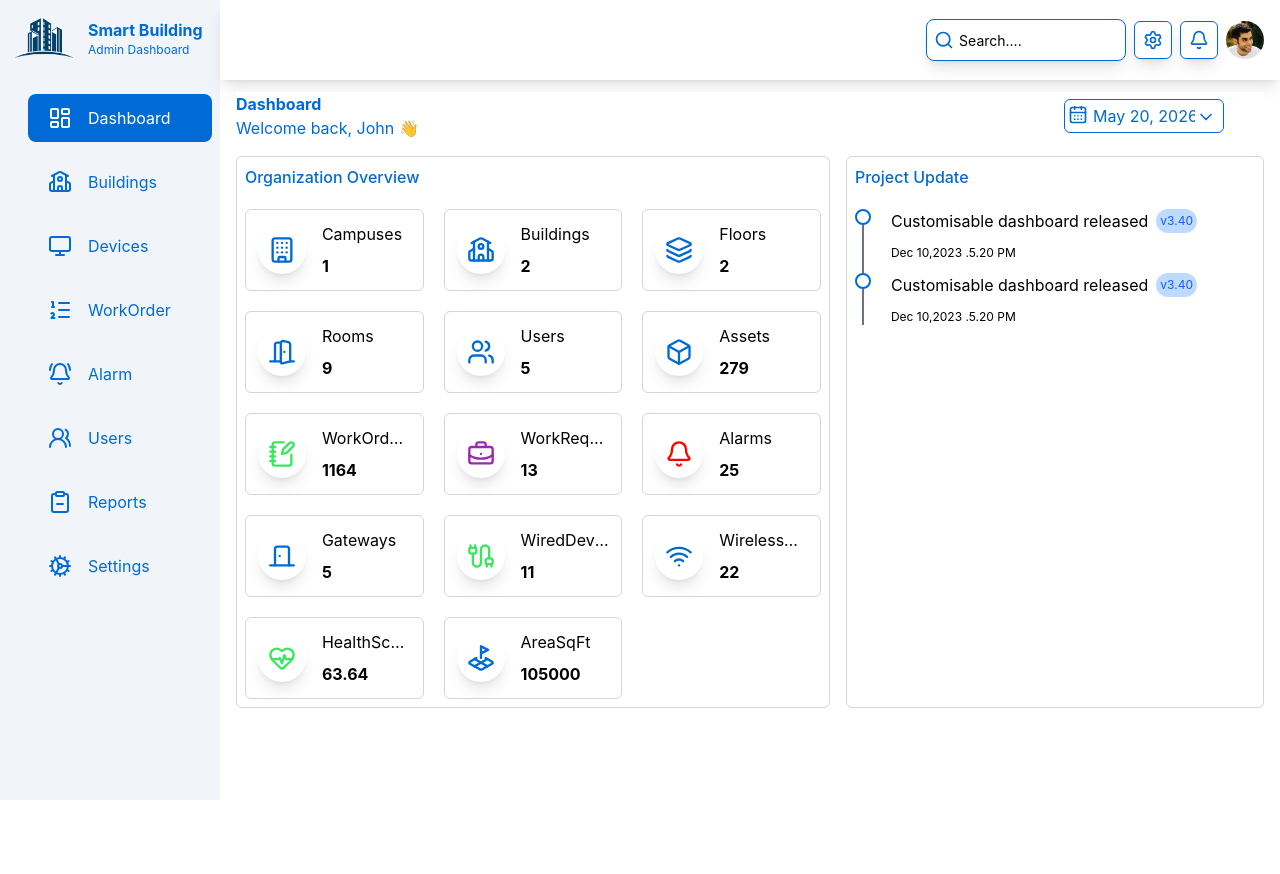
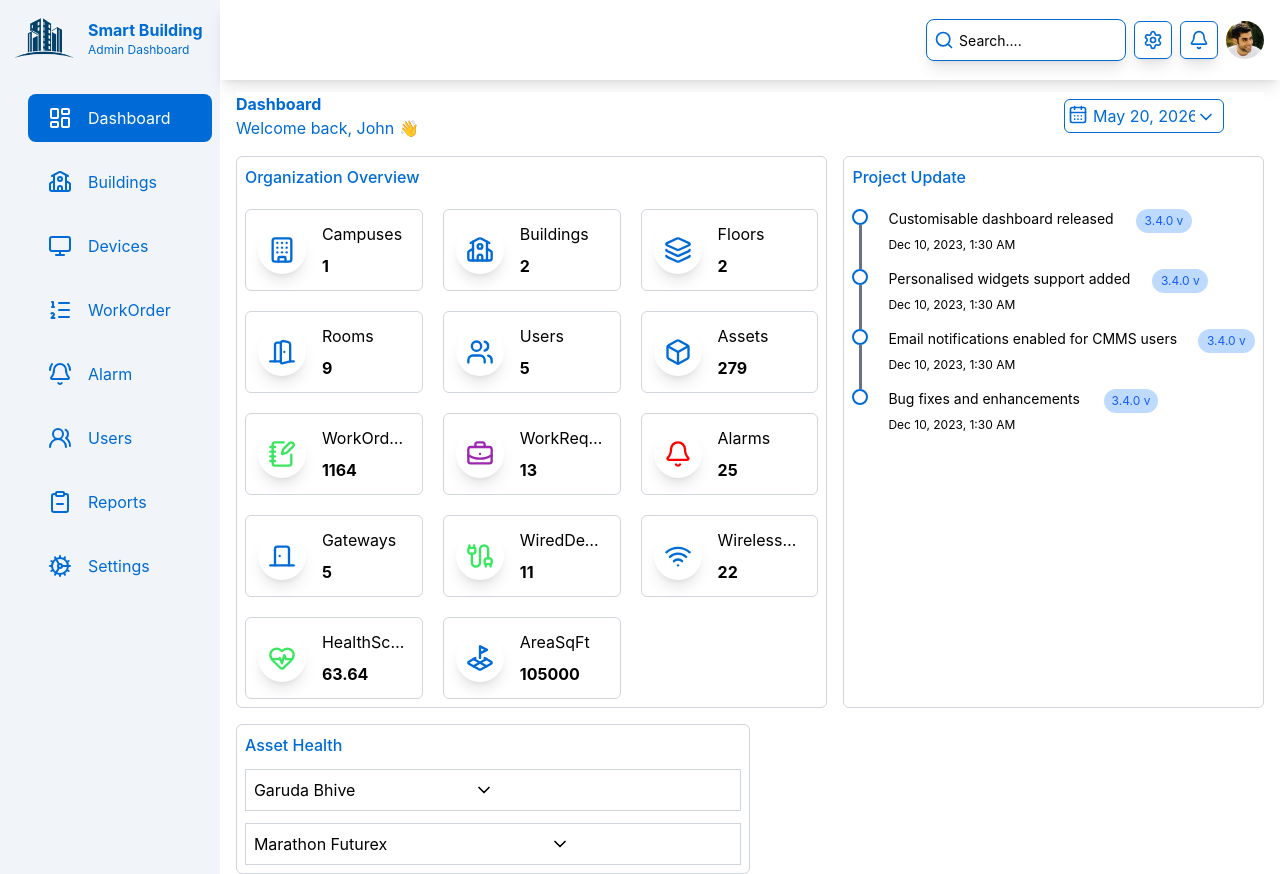
Before and after one commit to Gauthamav/smart-building-admin-dashboard, a React (Vite) app: page / in a window 1280 px wide. Before the commit the page ends 800 px from the top, so only its background shows below. Built offline with nearby package versions, Linux system fonts and the light colour scheme.

Commit message:
product update widget completed

```diff
--- /dev/null
+++ b/public/data/productUpdate.json
@@ -0,0 +1,26 @@
+[
+  {
+    "id": 1,
+    "title": "Customisable dashboard released",
+    "version": "3.4.0",
+    "releaseDate": 1702171842000
+  },
+  {
+    "id": 2,
+    "title": "Personalised widgets support added",
+    "version": "3.4.0",
+    "releaseDate": 1702171842000
+  },
+  {
+    "id": 3,
+    "title": "Email notifications enabled for CMMS users",
+    "version": "3.4.0",
+    "releaseDate": 1702171842000
+  },
+  {
+    "id": 4,
+    "title": "Bug fixes and enhancements",
+    "version": "3.4.0",
+    "releaseDate": 1702171842000
+  }
+]
--- /dev/null
+++ b/src/components/DashboardPage/AssetHealth.tsx
@@ -0,0 +1,45 @@
+import React from 'react';
+import WidgetHeading from '../WidgetHeading';
+import BuildingHealthAccordion from './BuildingHealthAccordion';
+
+const AssetHealth = () => {
+  const data = [
+    {
+      building: 'Garuda Bhive',
+      floors: [
+        {
+          name: 'Floor 1',
+          assets: { healthy: 120, warning: 18, critical: 4 },
+          energy: { consumption: 240, unit: 'kWh' },
+        },
+        {
+          name: 'Floor 2',
+          assets: { healthy: 98, warning: 11, critical: 2 },
+          energy: { consumption: 190, unit: 'kWh' },
+        },
+      ],
+    },
+    {
+      building: 'Marathon Futurex',
+      floors: [
+        {
+          name: 'Ground Floor',
+          assets: { healthy: 85, warning: 9, critical: 1 },
+          energy: { consumption: 130, unit: 'kWh' },
+        },
+      ],
+    },
+  ];
+  return (
+    <div className=" max-w-full bg-white w-[50%]   border-[1px] border-gray-300 rounded-md p-2">
+      <WidgetHeading heading="Asset Health" />
+      <div className="flex flex-col mt-3 w-full gap-3">
+        {data.map(item => (
+          <BuildingHealthAccordion name={item.building} floor={item.floors}></BuildingHealthAccordion>
+        ))}
+      </div>
+    </div>
+  );
+};
+
+export default AssetHealth;
--- /dev/null
+++ b/src/components/DashboardPage/BuildingFloorCard.tsx
@@ -0,0 +1,11 @@
+ import React from 'react'
+
+ const BuildingFloorCard = () => {
+   return (
+     <div>
+
+     </div>
+   )
+ }
+
+ export default BuildingFloorCard
--- /dev/null
+++ b/src/components/DashboardPage/BuildingHealthAccordion.tsx
@@ -0,0 +1,45 @@
+import { ChevronDown, ChevronUp } from 'lucide-react';
+import React, { useState } from 'react';
+import BuildingFloorCard from './BuildingFloorCard';
+
+type floorItems = {
+  name: string;
+  assets: {
+    healthy: number;
+    warning: number;
+    critical: number;
+  };
+  energy: {
+    consumption: number;
+    unit: string;
+  };
+};
+type AssetHealthProps = {
+  name: string;
+  floor: floorItems[];
+};
+
+const BuildingHealthAccordion = ({ name, floor }: AssetHealthProps) => {
+  const [active, setActive] = useState(false);
+
+  const handleAccordion = () => {
+    setActive(prev => !prev);
+  };
+  return (
+    <div className="py-2 px-2 flex items-center justify-between border-[1px] border-gray-300 ">
+      <h5>{name}</h5>
+      <button onClick={handleAccordion}>
+        {active ? (
+          <ChevronUp size={20} className="cursor-pointer" />
+        ) : (
+          <ChevronDown size={20} className="cursor-pointer" />
+        )}
+      </button>
+      {floor.map(item => (
+        <BuildingFloorCard name={item.name} assets={item.assets} energy={item.energy} />
+      ))}
+    </div>
+  );
+};
+
+export default BuildingHealthAccordion;
--- a/src/components/DashboardPage/OrganizationOverview.tsx
+++ b/src/components/DashboardPage/OrganizationOverview.tsx
@@ -23,7 +23,7 @@ const OrganizationOverview = () => {
   return (
     <div className=" w-full bg-white  border-[1px] border-gray-300 rounded-md p-2">
       <WidgetHeading heading="Organization Overview" />
-      <div className="grid xl:grid-cols-3 sm:grid-cols-2  items-center pt-5  gap-5">
+      <div className="grid xl:grid-cols-3 grid-cols-2  items-center pt-5  gap-5">
         {items.length !== 0 ? (
           items.map(item => (
             <OverviewCard key={item.id} name={item?.name} value={item?.value} icon={item?.icon}></OverviewCard>
--- a/src/components/DashboardPage/ProductUpdate.tsx
+++ b/src/components/DashboardPage/ProductUpdate.tsx
@@ -1,38 +1,43 @@
 import React from 'react';
 import WidgetHeading from '../WidgetHeading';
+import UpdateTimeline from './UpdateTimeline';
+import { useState, useEffect } from 'react';
+
+type TimelineItems = {
+  id: number;
+  title: string;
+  version: string;
+  releaseDate: number;
+  length: number;
+  index: number;
+};
 
 const ProductUpdate = () => {
+  const [items, setItems] = useState<TimelineItems[]>([]);
+
+  const fetchData = async () => {
+    const result = await fetch('/data/productUpdate.json');
+    const data = await result.json();
+    setItems(data);
+  };
+  useEffect(() => {
+    fetchData();
+  }, []);
+
   return (
-    <div className=" w-[70%] max-w-full bg-white  border-[1px] border-gray-300 rounded-md p-2">
+    <div className=" md:w-[70%] w-full max-w-full bg-white  border-[1px] border-gray-300 rounded-md p-2">
       <WidgetHeading heading="Project Update" />
-      <div className='mt-5'>
-        <div className="flex   gap-5">
-          <div className="flex flex-col items-center">
-            <div className="w-4 max-h-4 rounded-full max-w-full h-full bg-white border-2 border-[#006bd6]"></div>
-            <div className="w-[2.5px] h-full bg-gray-500"></div>
-          </div>
-          <div className="flex flex-col ">
-            <div className="flex gap-2">
-              <p>Customisable dashboard released</p>
-              <p className="p-1 bg-blue-200 rounded-xl text-blue-600 text-xs">v3.40</p>
-            </div>
-            <p className="text-xs py-3">Dec 10,2023 .5.20 PM</p>
-          </div>
-        </div>
-
-        <div className="flex   gap-5">
-          <div className="flex flex-col items-center">
-            <div className="w-4 max-h-4 rounded-full max-w-full h-full bg-white border-2 border-[#006bd6]"></div>
-            <div className="w-[2.5px] h-full bg-gray-500"></div>
-          </div>
-          <div className="flex flex-col gap-3">
-            <div className="flex gap-2">
-              <p>Customisable dashboard released</p>
-              <p className="p-1 bg-blue-200 rounded-xl text-blue-600 text-xs">v3.40</p>
-            </div>
-            <p className="text-xs">Dec 10,2023 .5.20 PM</p>
-          </div>
-        </div>
+      <div className="mt-5">
+        {items.map((item, index) => (
+          <UpdateTimeline
+            key={item.id}
+            title={item.title}
+            version={item.version}
+            date={item.releaseDate}
+            length={items.length}
+            index={index}
+          />
+        ))}
       </div>
     </div>
   );
--- /dev/null
+++ b/src/components/DashboardPage/UpdateTimeline.tsx
@@ -0,0 +1,35 @@
+import React from 'react';
+import useFormatDate from '../../hooks/useFormatDate';
+
+type TimelineProps = {
+  title: string;
+  version: string;
+  date: number;
+  length: number;
+  index: number;
+};
+
+const UpdateTimeline = ({ title, version, date, length, index }: TimelineProps) => {
+  const { parseDate } = useFormatDate();
+
+  console.log(parseDate);
+  return (
+    <div className="flex max-w-full   gap-5">
+      <div className="flex flex-col items-center">
+        <div className="w-4 max-h-4 rounded-full max-w-full h-full bg-white border-2 border-[#006bd6]"></div>
+        {index < length-1 && <div className="w-[2.5px] h-full bg-gray-500"></div>}
+      </div>
+      <div className="flex flex-col  gap-1">
+        <div className="flex  sm:flex-row flex-col  gap-2">
+          <p className=" truncate break-all text-sm sm:text-md w-full ">{title}</p>
+          <p className=" bg-blue-200 rounded-xl text-blue-600 items-center  text-xs flex max-h-fit justify-center py-1 w-[70px] max-w-[100px]">
+            {version} v
+          </p>
+        </div>
+        <p className="text-xs pb-4">{parseDate(date)}</p>
+      </div>
+    </div>
+  );
+};
+
+export default UpdateTimeline;
--- a/src/components/Sidebar.tsx
+++ b/src/components/Sidebar.tsx
@@ -5,9 +5,9 @@ import { sidebarItems } from '../data/SidebarData';
 import { useLocation } from 'react-router-dom';
 
 const Sidebar = () => {
-    const location = useLocation()
+  const location = useLocation();
   return (
-    <div className="w-full max-w-[220px]  mx-auto px-2 pt-[2px] hidden lg:block  h-screen bg-[#F1F5F9]">
+    <div className="w-full max-w-[220px]  mx-auto px-2 pt-[2px] hidden lg:block  min-h-screen bg-[#F1F5F9]">
       <div className="flex text-[#006bd6] items-center gap-2">
         <img alt="company-logo" className="max-w-[100px]  cursor-pointer h-18" src={logo}></img>
         <div>
--- /dev/null
+++ b/src/hooks/useFormatDate.ts
@@ -0,0 +1,16 @@
+export default function useFormatDate() {
+  const parseDate = (timestamp: number): string => {
+    if (!timestamp) return "Invalid Date";
+
+    return new Date(timestamp).toLocaleString("en-US", {
+      month: "short",
+      day: "numeric",
+      year: "numeric",
+      hour: "numeric",
+      minute: "2-digit",
+      hour12: true,
+    });
+  };
+
+  return { parseDate };
+}
--- a/src/pages/Dashboard.tsx
+++ b/src/pages/Dashboard.tsx
@@ -4,6 +4,7 @@ import Sidebar from '../components/Sidebar';
 import Calendar from '../components/DashboardPage/Calender';
 import OrganizationOverview from '../components/DashboardPage/OrganizationOverview';
 import ProductUpdate from '../components/DashboardPage/ProductUpdate';
+import AssetHealth from '../components/DashboardPage/AssetHealth';
 
 const Dashboard = () => {
   return (
@@ -20,9 +21,12 @@ const Dashboard = () => {
             <Calendar />
           </div>
 
-          <div className="flex mt-4 gap-4">
+          <div className="flex mt-4 md:flex-row flex-col gap-4">
             <OrganizationOverview />
             <ProductUpdate />
+          </div>
+          <div className="flex mt-4 gap-3">
+            <AssetHealth />
           </div>
         </div>
       </div>
```
